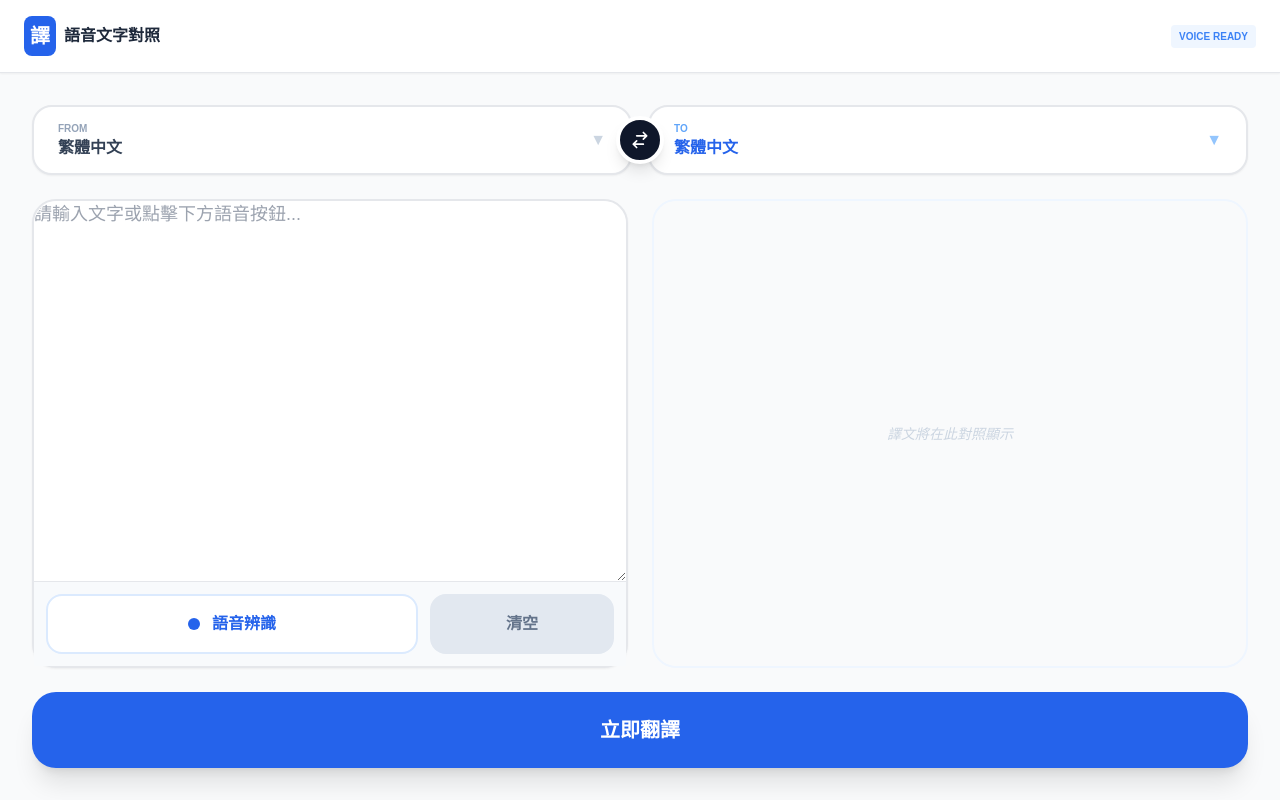
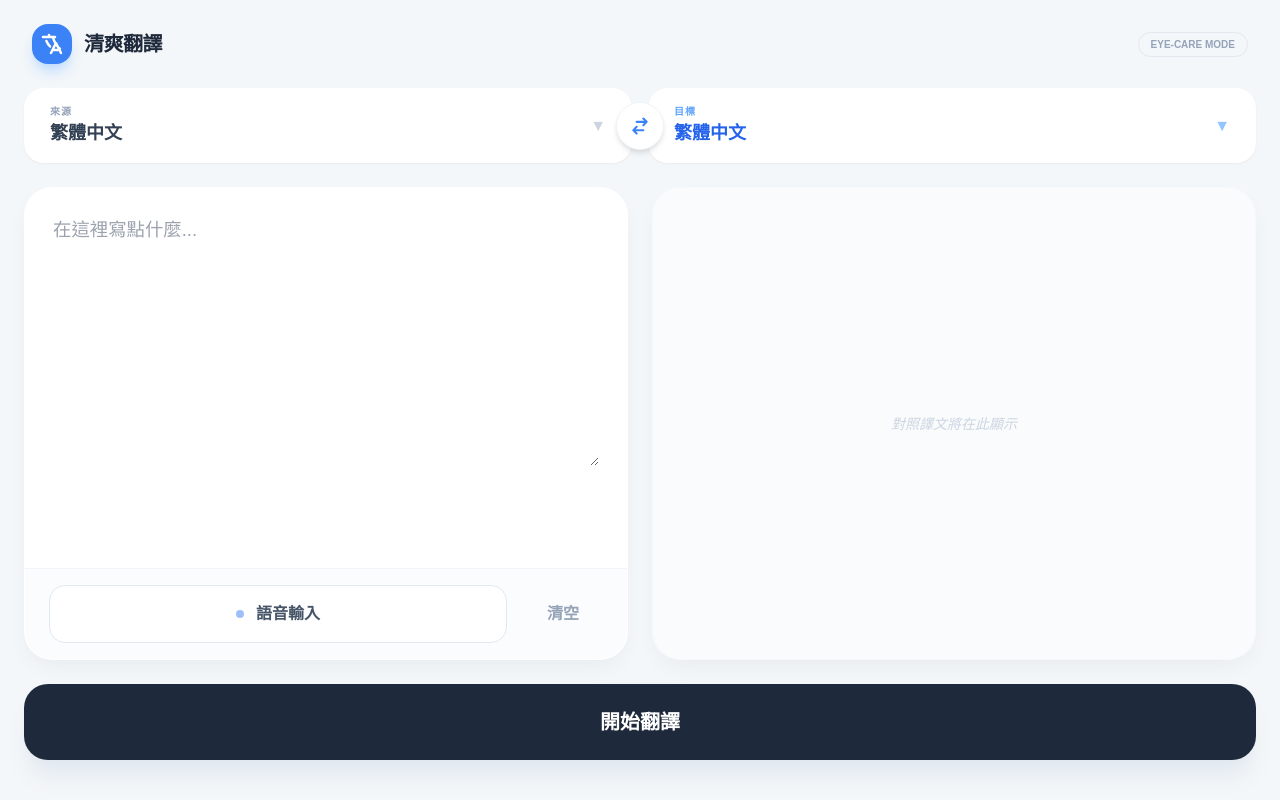
Before and after one commit to t0953530723-crypto/kokolo-game, a plain HTML site: page index.html in a window 1280 px wide. Drawn offline with nearby package versions, Linux system fonts and the light colour scheme.

Commit message:
Update index.html

```diff
--- a/index.html
+++ b/index.html
@@ -3,59 +3,123 @@
 <head>
     <meta charset="UTF-8">
     <meta name="viewport" content="width=device-width, initial-scale=1.0, maximum-scale=1.0, user-scalable=no">
-    <title>AI 語音文字翻譯對照</title>
+    <title>AI 護眼對照翻譯</title>
     <script src="https://cdn.tailwindcss.com"></script>
     <style>
-        body { -webkit-tap-highlight-color: transparent; background: #f9fafb; font-family: sans-serif; }
-        .editor-container { background: #ffffff; border: 2px solid #e5e7eb; border-radius: 1.5rem; transition: all 0.2s; }
+        :root {
+            --bg-soft: #f4f7f9;
+            --text-main: #2d3748;
+            --accent: #3182ce;
+            --white: #ffffff;
+        }
+
+        body {
+            -webkit-tap-highlight-color: transparent;
+            background-color: var(--bg-soft);
+            color: var(--text-main);
+            font-family: 'PingFang TC', 'Microsoft JhengHei', sans-serif;
+            overflow-x: hidden;
+        }
+
+        /* 增加邊距與呼吸感 */
+        .glass-card {
+            background: var(--white);
+            border: 1px solid rgba(255, 255, 255, 0.8);
+            box-shadow: 0 10px 25px -5px rgba(0, 0, 0, 0.05);
+            border-radius: 1.75rem;
+            transition: transform 0.2s, box-shadow 0.2s;
+        }
+
+        /* 解決文字靠邊問題：寬大的 Padding */
+        .content-padding {
+            padding: 1.75rem !important;
+        }
+
+        /* 寬大點擊區域 */
         .big-touch-area {
             position: relative;
             display: flex;
             align-items: center;
             width: 100%;
-            height: 70px;
+            height: 75px;
             padding: 0 1.5rem;
-            background: white;
-            border: 2px solid #e5e7eb;
+            background: var(--white);
             border-radius: 1.25rem;
+            box-shadow: inset 0 2px 4px 0 rgba(0, 0, 0, 0.02);
+            border: 2px solid transparent;
             cursor: pointer;
+            transition: all 0.2s ease;
         }
-        .lang-select { position: absolute; inset: 0; width: 100%; height: 100%; opacity: 0; cursor: pointer; z-index: 10; }
-        textarea { font-size: 18px !important; resize: none; color: #1e293b; border: none; outline: none; width: 100%; padding: 1.5rem; }
-        .recording-pulse { animation: pulse 1.5s infinite; background-color: #ef4444 !important; color: white !important; }
-        @keyframes pulse { 0% { opacity: 1; } 50% { opacity: 0.6; } 100% { opacity: 1; } }
+
+        .big-touch-area:hover { border-color: #cbd5e0; }
+        .big-touch-area:active { transform: scale(0.98); }
+
+        .lang-select {
+            position: absolute;
+            inset: 0;
+            width: 100%;
+            height: 100%;
+            opacity: 0;
+            cursor: pointer;
+            z-index: 10;
+        }
+
+        /* 文字輸入優化 */
+        textarea {
+            font-size: 1.15rem !important;
+            line-height: 1.7;
+            background: transparent;
+            border: none;
+            outline: none;
+            width: 100%;
+            min-height: 250px;
+            color: var(--text-main);
+        }
+
+        /* 自定義滾動條 - 隱形清爽 */
+        ::-webkit-scrollbar { width: 6px; }
+        ::-webkit-scrollbar-thumb { background: #e2e8f0; border-radius: 10px; }
+
+        .recording-state {
+            background-color: #f56565 !important;
+            color: white !important;
+            animation: pulse 2s infinite;
+        }
+        @keyframes pulse { 0% { box-shadow: 0 0 0 0 rgba(245, 101, 101, 0.4); } 70% { box-shadow: 0 0 0 15px rgba(245, 101, 101, 0); } 100% { box-shadow: 0 0 0 0 rgba(245, 101, 101, 0); } }
     </style>
 </head>
-<body class="min-h-screen flex flex-col">
+<body class="min-h-screen flex flex-col p-4 lg:p-6">
 
-    <nav class="bg-white border-b px-6 py-4 sticky top-0 z-50 flex justify-between items-center shadow-sm">
-        <div class="flex items-center gap-2">
-            <div class="bg-blue-600 text-white p-1.5 rounded-lg font-black text-xl">譯</div>
-            <h1 class="font-bold text-slate-800">語音文字對照</h1>
+    <header class="max-w-7xl mx-auto w-full mb-6 flex justify-between items-center px-2">
+        <div class="flex items-center gap-3">
+            <div class="w-10 h-10 bg-blue-500 rounded-2xl flex items-center justify-center text-white shadow-lg shadow-blue-200">
+                <svg class="w-6 h-6" fill="none" stroke="currentColor" viewBox="0 0 24 24"><path stroke-linecap="round" stroke-linejoin="round" stroke-width="2.5" d="M3 5h12M9 3v2m1.048 9.5A18.022 18.022 0 016.412 9m6.088 9h7M11 21l5-10 5 10M12.751 5c1.383 4.512 3.533 9.043 7.17 11.851"></path></svg>
+            </div>
+            <h1 class="text-xl font-black text-slate-800 tracking-tight">清爽翻譯</h1>
         </div>
-        <div id="status" class="text-[10px] font-black text-blue-500 bg-blue-50 px-2 py-1 rounded">VOICE READY</div>
-    </nav>
+        <div class="text-[10px] font-bold text-slate-400 border border-slate-200 px-3 py-1 rounded-full uppercase">Eye-Care Mode</div>
+    </header>
 
-    <main class="flex-1 p-4 lg:p-8 max-w-7xl mx-auto w-full flex flex-col gap-6">
+    <main class="flex-1 max-w-7xl mx-auto w-full flex flex-col gap-6">
 
-        <div class="grid grid-cols-1 lg:grid-cols-2 gap-4 items-center relative">
+        <div class="grid grid-cols-1 lg:grid-cols-2 gap-4 relative items-center">
             <div class="big-touch-area shadow-sm">
                 <div class="flex flex-col">
-                    <span class="text-[10px] font-black text-slate-400 uppercase">From</span>
-                    <span id="srcDisplay" class="font-bold text-slate-700">繁體中文</span>
+                    <span class="text-[10px] font-bold text-slate-400 uppercase tracking-widest">來源</span>
+                    <span id="srcDisplay" class="font-bold text-slate-700 text-lg">繁體中文</span>
                 </div>
                 <select id="srcLang" class="lang-select" onchange="updateLangs()"></select>
                 <div class="ml-auto text-slate-300">▼</div>
             </div>
 
-            <button onclick="swapLangs()" class="lg:absolute lg:left-1/2 lg:-translate-x-1/2 z-20 bg-slate-900 text-white w-12 h-12 rounded-full shadow-lg flex items-center justify-center active:scale-90 transition-all mx-auto -my-2 lg:my-0 border-4 border-white">
-                <svg class="w-5 h-5" fill="none" stroke="currentColor" viewBox="0 0 24 24"><path stroke-linecap="round" stroke-linejoin="round" stroke-width="2" d="M8 7h12m0 0l-4-4m4 4l-4 4m0 6H4m0 0l4 4m-4-4l4-4"></path></svg>
+            <button onclick="swapLangs()" class="lg:absolute lg:left-1/2 lg:-translate-x-1/2 z-20 bg-white text-blue-500 w-12 h-12 rounded-full shadow-md flex items-center justify-center active:scale-90 transition-all border border-slate-100 mx-auto -my-2 lg:my-0">
+                <svg class="w-5 h-5" fill="none" stroke="currentColor" viewBox="0 0 24 24"><path stroke-linecap="round" stroke-linejoin="round" stroke-width="2.5" d="M8 7h12m0 0l-4-4m4 4l-4 4m0 6H4m0 0l4 4m-4-4l4-4"></path></svg>
             </button>
 
             <div class="big-touch-area shadow-sm">
                 <div class="flex flex-col">
-                    <span class="text-[10px] font-black text-blue-400 uppercase">To</span>
-                    <span id="targetDisplay" class="font-bold text-blue-600">繁體中文</span>
+                    <span class="text-[10px] font-bold text-blue-400 uppercase tracking-widest">目標</span>
+                    <span id="targetDisplay" class="font-bold text-blue-600 text-lg">繁體中文</span>
                 </div>
                 <select id="targetLang" class="lang-select" onchange="updateLangs()"></select>
                 <div class="ml-auto text-blue-300">▼</div>
@@ -63,32 +127,33 @@
         </div>
 
         <div class="flex-1 grid grid-cols-1 lg:grid-cols-2 gap-6">
-            <div class="editor-container flex flex-col min-h-[300px] shadow-sm">
-                <textarea id="inputText" class="flex-1 rounded-t-[1.5rem]" placeholder="請輸入文字或點擊下方語音按鈕..."></textarea>
-
-                <div class="p-3 bg-slate-50 border-t flex gap-3">
-                    <button id="voiceBtn" onclick="toggleSpeech()" class="flex-[2] py-4 bg-white border-2 border-blue-100 rounded-2xl flex items-center justify-center gap-3 hover:bg-blue-50 transition-all active:scale-[0.98]">
-                        <div id="micIcon" class="w-3 h-3 bg-blue-600 rounded-full"></div>
-                        <span id="voiceBtnText" class="font-black text-blue-600">語音辨識</span>
+            <div class="glass-card flex flex-col min-h-[350px]">
+                <div class="content-padding flex-1 flex flex-col">
+                    <textarea id="inputText" placeholder="在這裡寫點什麼..."></textarea>
+                </div>
+                <div class="px-6 py-4 bg-slate-50/50 border-t border-slate-100 flex gap-4 rounded-b-[1.75rem]">
+                    <button id="voiceBtn" onclick="toggleSpeech()" class="flex-1 py-4 bg-white border border-slate-200 rounded-2xl flex items-center justify-center gap-3 font-bold text-slate-600 hover:bg-blue-50 transition-all">
+                        <span class="w-2 h-2 bg-blue-500 rounded-full animate-pulse"></span>
+                        語音輸入
                     </button>
-                    <button onclick="clearAll()" class="flex-1 bg-slate-200 text-slate-500 font-bold rounded-2xl">清空</button>
+                    <button onclick="clearAll()" class="px-6 text-slate-400 font-bold hover:text-red-500">清空</button>
                 </div>
             </div>
 
-            <div id="outputCard" class="editor-container flex flex-col relative min-h-[300px] bg-blue-50/5 border-blue-50 overflow-hidden">
-                <div id="resultContent" class="hidden flex-1 flex flex-col p-8">
-                    <div class="flex justify-between items-center mb-4">
-                        <span class="text-[10px] font-black text-blue-600 bg-blue-100 px-2 py-0.5 rounded uppercase">Translation</span>
-                        <button onclick="copyRes()" class="text-xs font-bold text-blue-600 hover:underline">複製</button>
+            <div id="outputCard" class="glass-card flex flex-col bg-white/50 border-blue-50/50">
+                <div id="resultContent" class="hidden content-padding flex-1 flex flex-col">
+                    <div class="flex justify-between items-center mb-6">
+                        <span class="text-[10px] font-black text-blue-500 bg-blue-50 px-3 py-1 rounded-full uppercase tracking-tighter">譯文</span>
+                        <button onclick="copyRes()" class="text-xs font-bold text-blue-500 underline underline-offset-4">複製內容</button>
                     </div>
-                    <div id="outputText" class="text-slate-800 text-xl font-medium leading-relaxed whitespace-pre-wrap"></div>
+                    <div id="outputText" class="text-slate-800 text-xl font-medium leading-relaxed"></div>
                 </div>
-                <div id="placeholder" class="flex-1 flex items-center justify-center text-slate-300 italic text-sm">譯文將在此對照顯示</div>
+                <div id="placeholder" class="flex-1 flex items-center justify-center text-slate-300 italic text-sm">對照譯文將在此顯示</div>
             </div>
         </div>
 
-        <button id="transBtn" onclick="runTranslate()" class="w-full bg-blue-600 hover:bg-blue-700 text-white py-6 rounded-3xl font-black text-xl shadow-xl active:scale-[0.98] transition-all">
-            立即翻譯
+        <button id="transBtn" onclick="runTranslate()" class="w-full bg-slate-800 hover:bg-slate-900 text-white py-6 rounded-3xl font-black text-xl shadow-xl shadow-slate-200 active:scale-[0.98] transition-all mb-4">
+            開始翻譯
         </button>
 
     </main>
@@ -114,28 +179,16 @@
                 srcS.add(new Option(l.n, l.v));
                 if(l.v !== 'auto') tarS.add(new Option(l.n, l.v));
             });
-            srcS.value = "zh-TW";
-            tarS.value = "zh-TW";
+            srcS.value = "zh-TW"; tarS.value = "zh-TW";
             updateLangs();
 
-            // 初始化語音辨識
             window.SpeechRecognition = window.SpeechRecognition || window.webkitSpeechRecognition;
             if (window.SpeechRecognition) {
                 recognition = new SpeechRecognition();
-                recognition.continuous = false;
-                recognition.interimResults = false;
-                recognition.lang = 'zh-TW'; // 預設跟隨來源語言，此處設定初始
-
-                recognition.onresult = (event) => {
-                    const text = event.results[0][0].transcript;
-                    document.getElementById('inputText').value += text;
-                    stopSpeechUI();
+                recognition.onresult = (e) => {
+                    document.getElementById('inputText').value += e.results[0][0].transcript;
                 };
-
-                recognition.onerror = () => stopSpeechUI();
-                recognition.onend = () => stopSpeechUI();
-            } else {
-                document.getElementById('voiceBtn').style.display = 'none';
+                recognition.onend = () => document.getElementById('voiceBtn').classList.remove('recording-state');
             }
         }
 
@@ -146,43 +199,25 @@
         }
 
         function toggleSpeech() {
-            const btn = document.getElementById('voiceBtn');
-            const text = document.getElementById('voiceBtnText');
-
-            if (btn.classList.contains('recording-pulse')) {
-                recognition.stop();
-            } else {
+            try {
                 recognition.start();
-                btn.classList.add('recording-pulse');
-                text.innerText = "聆聽中...";
-                document.getElementById('micIcon').classList.replace('bg-blue-600', 'bg-white');
-            }
-        }
-
-        function stopSpeechUI() {
-            const btn = document.getElementById('voiceBtn');
-            btn.classList.remove('recording-pulse');
-            document.getElementById('voiceBtnText').innerText = "語音辨識";
-            document.getElementById('micIcon').classList.replace('bg-white', 'bg-blue-600');
+                document.getElementById('voiceBtn').classList.add('recording-state');
+            } catch(e) { recognition.stop(); }
         }
 
         function swapLangs() {
             if(srcS.value === 'auto') return;
-            const t = srcS.value;
-            srcS.value = tarS.value;
-            tarS.value = t;
+            const t = srcS.value; srcS.value = tarS.value; tarS.value = t;
             updateLangs();
         }
 
         async function runTranslate() {
             const txt = document.getElementById('inputText').value.trim();
             if(!txt) return;
-            const btn = document.getElementById('transBtn');
-            btn.disabled = true;
+            document.getElementById('transBtn').disabled = true;
 
             try {
-                const url = `https://translate.googleapis.com/translate_a/single?client=gtx&sl=${srcS.value}&tl=${tarS.value}&dt=t&q=${encodeURIComponent(txt)}`;
-                const res = await fetch(url);
+                const res = await fetch(`https://translate.googleapis.com/translate_a/single?client=gtx&sl=${srcS.value}&tl=${tarS.value}&dt=t&q=${encodeURIComponent(txt)}`);
                 const data = await res.json();
                 const result = data[0].map(i => i[0]).join('');
 
@@ -191,10 +226,8 @@
                 document.getElementById('outputText').innerText = result;
 
                 if(window.innerWidth < 1024) document.getElementById('outputCard').scrollIntoView({behavior: 'smooth'});
-            } catch (e) {
-                alert("翻譯引擎連線失敗");
             } finally {
-                btn.disabled = false;
+                document.getElementById('transBtn').disabled = false;
             }
         }
 
@@ -206,7 +239,7 @@
 
         function copyRes() {
             navigator.clipboard.writeText(document.getElementById('outputText').innerText);
-            alert("已複製譯文");
+            alert("譯文已複製");
         }
 
         setup();
```
